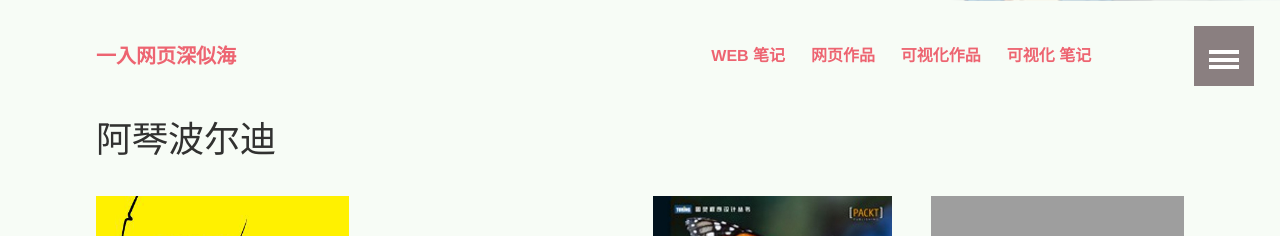
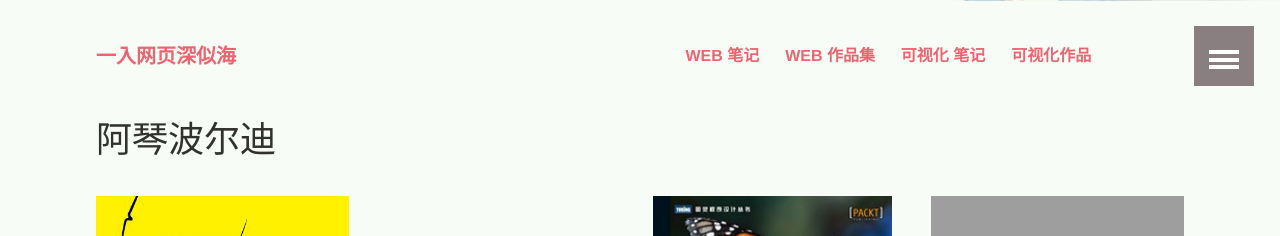
Before and after one commit to Kannroy/Kannroy.github.io, a Jekyll site: the page built from index.md, in a window 1280 px wide. Shown: the top 236 px of the page. Built offline with Jekyll 4.4.1, drawn with Linux system fonts in a browser that asks for light colours.

Commit message:
Update navigation.yml

```diff
--- a/_data/navigation.yml
+++ b/_data/navigation.yml
@@ -5,17 +5,17 @@
   excerpt: "学习笔记"
   image: 控分大佬.jpg
 
-- title: 网页作品
-  url: /第一网页/
+- title: Web 作品集
+  url: /portfolio/
   excerpt: "期中网页"
   image: 摆头.jpg
+
+- title: 可视化 笔记
+  url: /posts/infovis/
+  excerpt: "学习笔记"
+  image: 萌物.gif
 
 - title: 可视化作品
   url: /可视化/
   excerpt: "我用可视化成就你的梦想"
   image: 小埋.gif
-
-- title: 可视化 笔记
-  url: /posts/infovis/
-  excerpt: "infovis"
-  image: 萌物.gif
```
